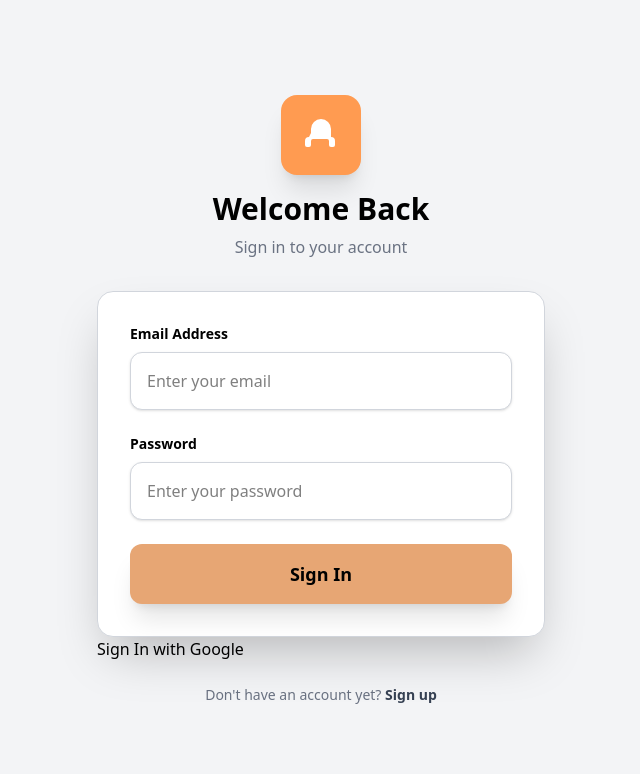
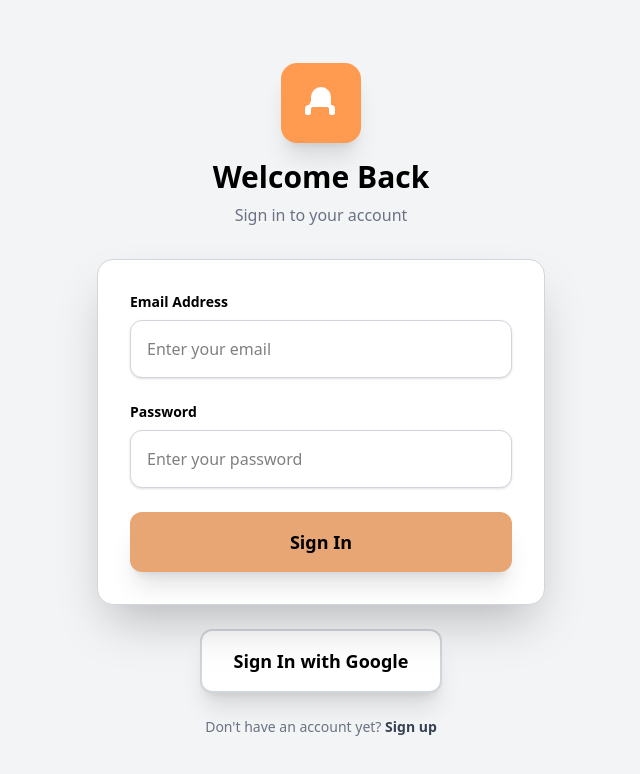
Before and after one commit to JoannaA21/job_tracker, a React (Vite) app: page /login in a window 1280 px wide. Shown: the top 774 px of the page, without its empty margins (319-959 px from the left). Built offline with nearby package versions, Linux system fonts and the light colour scheme; no server answers.

Commit message:
fix to signin with google button

```diff
--- a/src/pages/Login.jsx
+++ b/src/pages/Login.jsx
@@ -132,7 +132,16 @@ const Login = () => {
           </button>
         </form>
 
-        <button onClick={signInWithGoogle}>Sign In with Google</button>
+        <div className="flex justify-center mt-6">
+          <button
+            onClick={signInWithGoogle}
+            disabled={loading}
+            className="bg-white hover:bg-black hover:text-white border-2 border-gray-300 py-4 px-8 rounded-xl font-semibold shadow-xl hover:shadow-2xl hover:-translate-y-1 transition-all duration-300 text-lg"
+          >
+            Sign In with Google
+          </button>
+        </div>
+
         {/* Login Link */}
         <p className="text-center mt-6 text-sm text-gray-500">
           Don't have an account yet?{" "}
```
